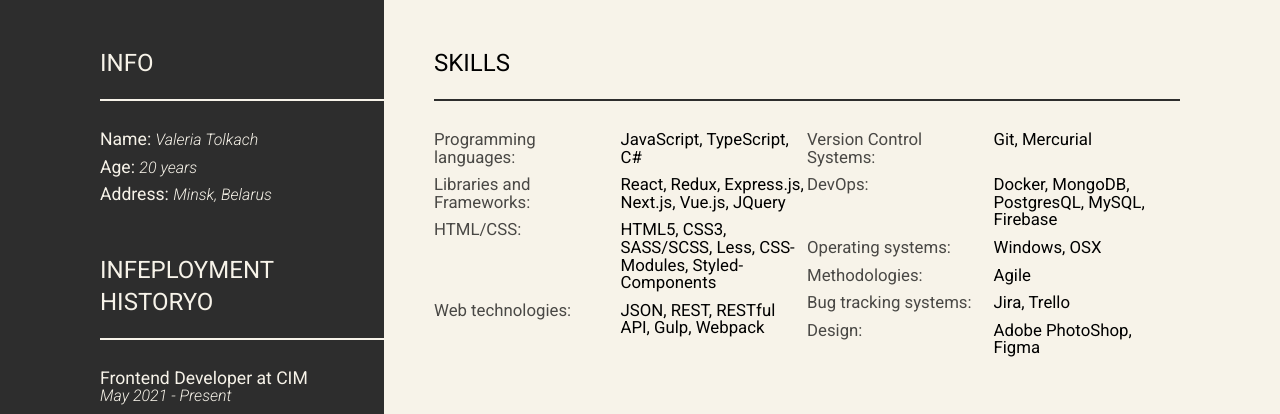
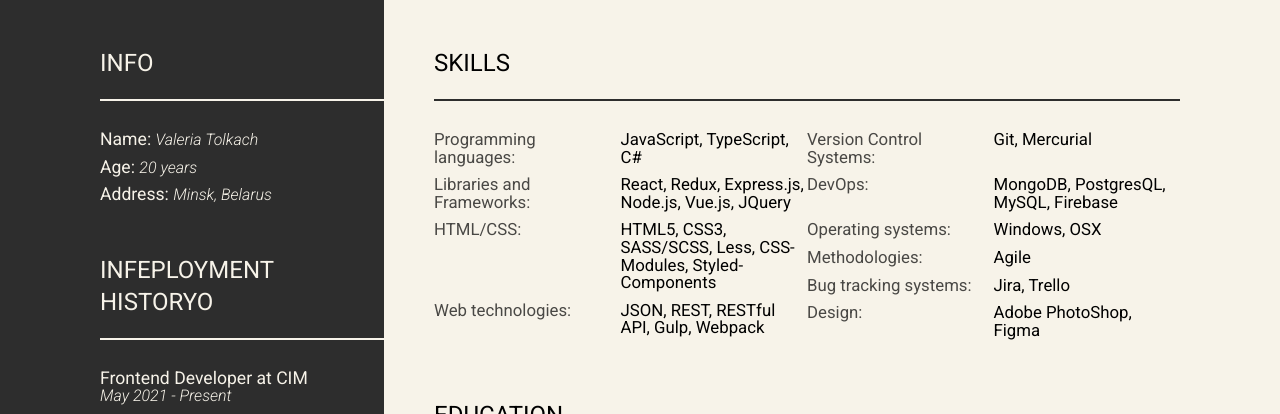
Before and after one commit to Valeri111/CV, a plain HTML site: page index.html in a window 1280 px wide. Shown: the part 253-667 px from the top of the page. Drawn offline with Linux system fonts and the light colour scheme.

Commit message:
fix: update info skills

```diff
--- a/index.html
+++ b/index.html
@@ -93,7 +93,7 @@
                 </li>
                 <li class="skill-lists__item">
                 <span class="skill-lists__name">Libraries and Frameworks:</span>
-                <span class="skill-lists__text">React, Redux, Express.js, Next.js, Vue.js,  JQuery</span>
+                <span class="skill-lists__text">React, Redux, Express.js, Node.js, Vue.js,  JQuery</span>
                 </li>
                 <li class="skill-lists__item">
                 <span class="skill-lists__name">HTML/CSS:</span>
@@ -111,7 +111,7 @@
                 </li>
                 <li class="skill-lists__item">
                 <span class="skill-lists__name">DevOps:</span>
-                <span class="skill-lists__text">Docker, MongoDB, PostgresQL, MySQL, Firebase</span>
+                <span class="skill-lists__text">MongoDB, PostgresQL, MySQL, Firebase</span>
                 </li>
                 <li class="skill-lists__item">
                 <span class="skill-lists__name">Operating systems:</span>
```
